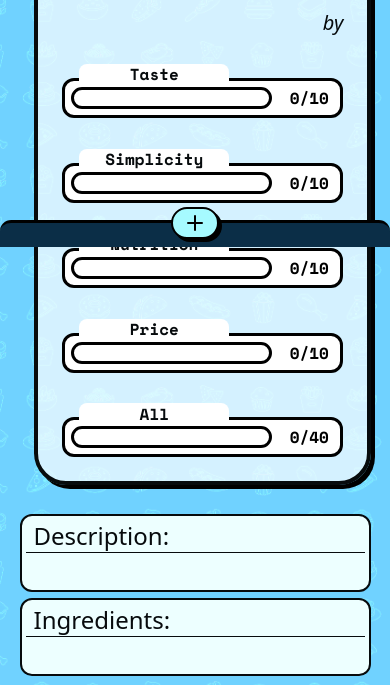
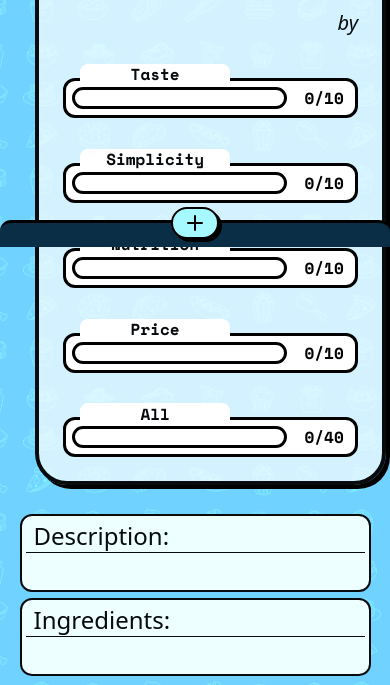
Before and after one commit to gergoJedlik/munchies-MT, a website with bundled scripts: page postui.html in a window 390 px wide. Shown: the part 597-1282 px from the top of the page. Built offline with nearby package versions, Linux system fonts and the light colour scheme; no server answers.

Commit message:
small postui.html tweak

```diff
--- a/postui.html
+++ b/postui.html
@@ -51,7 +51,7 @@
     <div class="flex flex-col md:flex-row">
         <img id="food-photo" src="/resources/default.jpg" alt=""
             class="aspect-square h-auto w-[90%] md:w-[40%] lg:w-[35%] ml-[5%] mt-[3%] rounded-[25px] object-cover shadow-[10px_10px_0px_rgba(0,0,0,1)]">
-        <div class="mt-[6%] ml-[4%] md:w-full food-name">
+        <div class="mt-[6%] ml-[4%] w-full food-name">
 
             <div
                 class="flex text-[80px] justify-self-center flex-col border-4 rounded-4xl p-6 w-[90%] lg:w-[70%] gap-6 bg-white-blur shadow-[4px_4px_0px_rgba(0,0,0,1)]">
```
